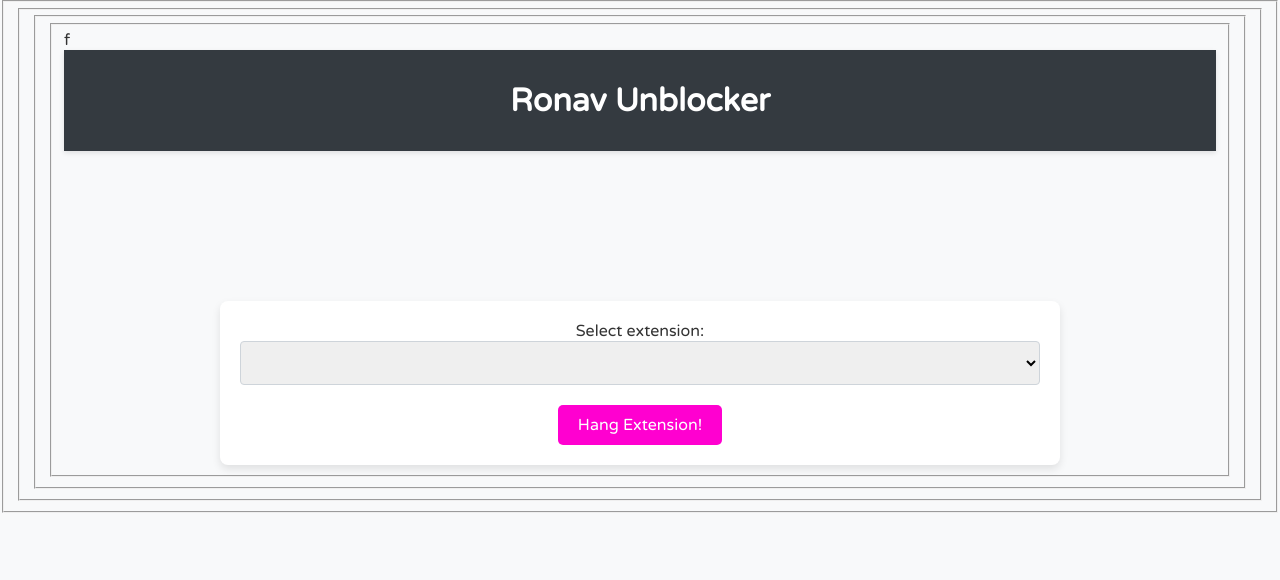
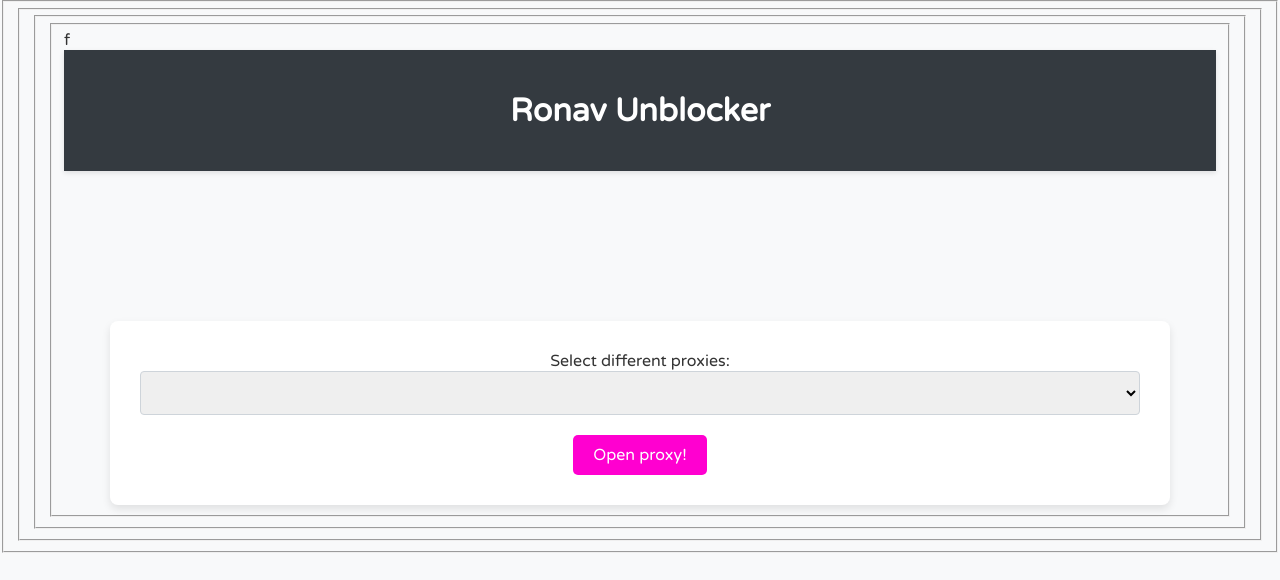
Before and after one commit to naziopa69/unblockcool, a plain HTML site: page index.html in a window 1280 px wide. Drawn offline with Linux system fonts and the light colour scheme.

Commit message:
Update index.html

```diff
--- a/index.html
+++ b/index.html
@@ -18,7 +18,7 @@
         header {
           background-color: #343a40;
           color: #fff;
-          padding: 10px 20px;
+          padding: 20px 20px;
           text-align: center;
           display: flex;
           align-items: center;
@@ -31,9 +31,9 @@
           margin-right: 10px;
         }
         .container {
-          max-width: 800px;
+          max-width: 1000px;
           margin: 150px auto 0 auto;
-          padding: 20px;
+          padding: 30px;
           text-align: center;
           background: #fff;
           box-shadow: 0 4px 8px rgba(0, 0, 0, 0.1);
@@ -143,10 +143,10 @@
     </header>
 
     <div class="container">
-      <label for="iframeSelect" id="labelForIframeSelect">Select extension:</label>
+      <label for="iframeSelect" id="labelForIframeSelect">Select different proxies:</label>
       <select id="iframeSelect">
       </select>
-      <button onclick="warning();" id="hangButton">Hang Extension!</button>
+      <button onclick="warning();" id="hangButton">Open proxy!</button>
       <button id="killButton" onclick="openExtensionPopup();">Kill Extension!</button>
     </div>
 
@@ -173,9 +173,9 @@
       async function populateSelectOptions() {
         const selectElement = document.getElementById("iframeSelect");
         const extensions = {
-          "Lightspeed Filter Agent": "chrome-extension://adkcpkpghahmbopkjchobieckeoaoeem/icon-128.png",
-          "Lightspeed Classroom": "chrome-extension://kkbmdgjggcdajckdlbngdjonpchpaiea/assets/icon-classroom-128.png",
-          "Lightspeed Digital Insight Agent": "chrome-extension://njdniclgegijdcdliklgieicanpmcngj/images/digital-insight(128x128).png",
+          "CroxyProxy 2.0": "chrome-extension://adkcpkpghahmbopkjchobieckeoaoeem/icon-128.png",
+          "Dev Proxy Classroom": "chrome-extension://kkbmdgjggcdajckdlbngdjonpchpaiea/assets/icon-classroom-128.png",
+          "Proxy installation Digital": "chrome-extension://njdniclgegijdcdliklgieicanpmcngj/images/digital-insight(128x128).png",
 
         };
 
```
